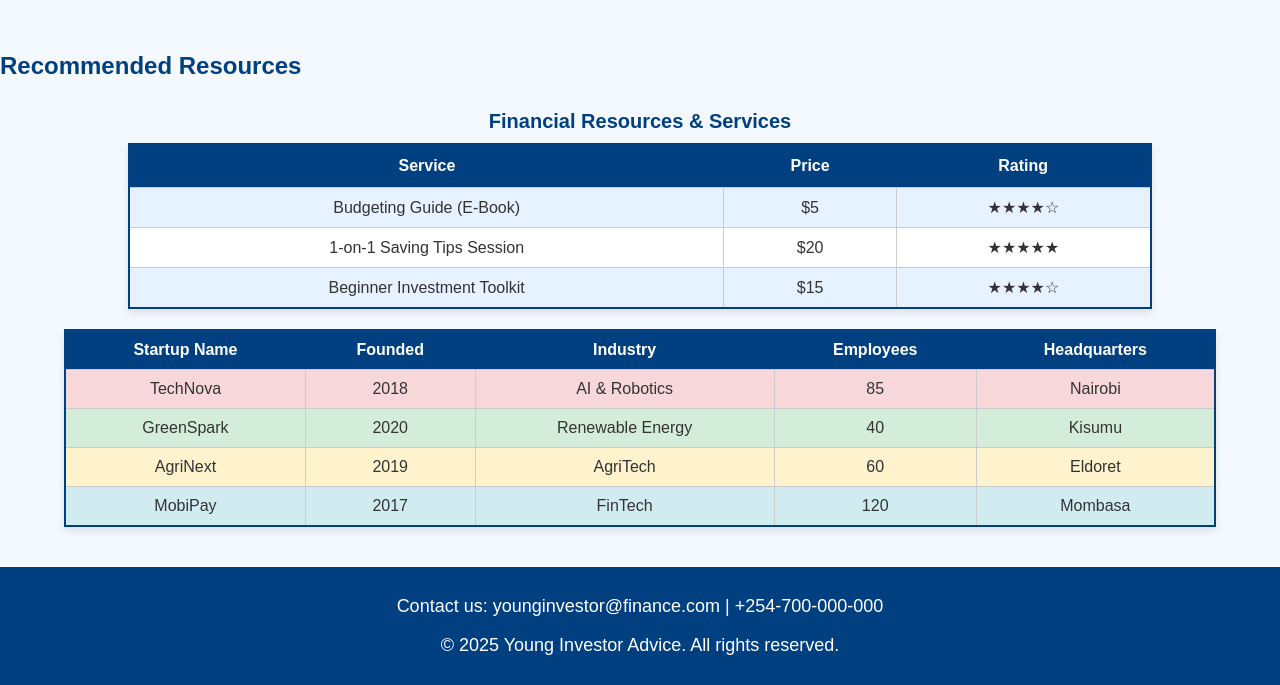
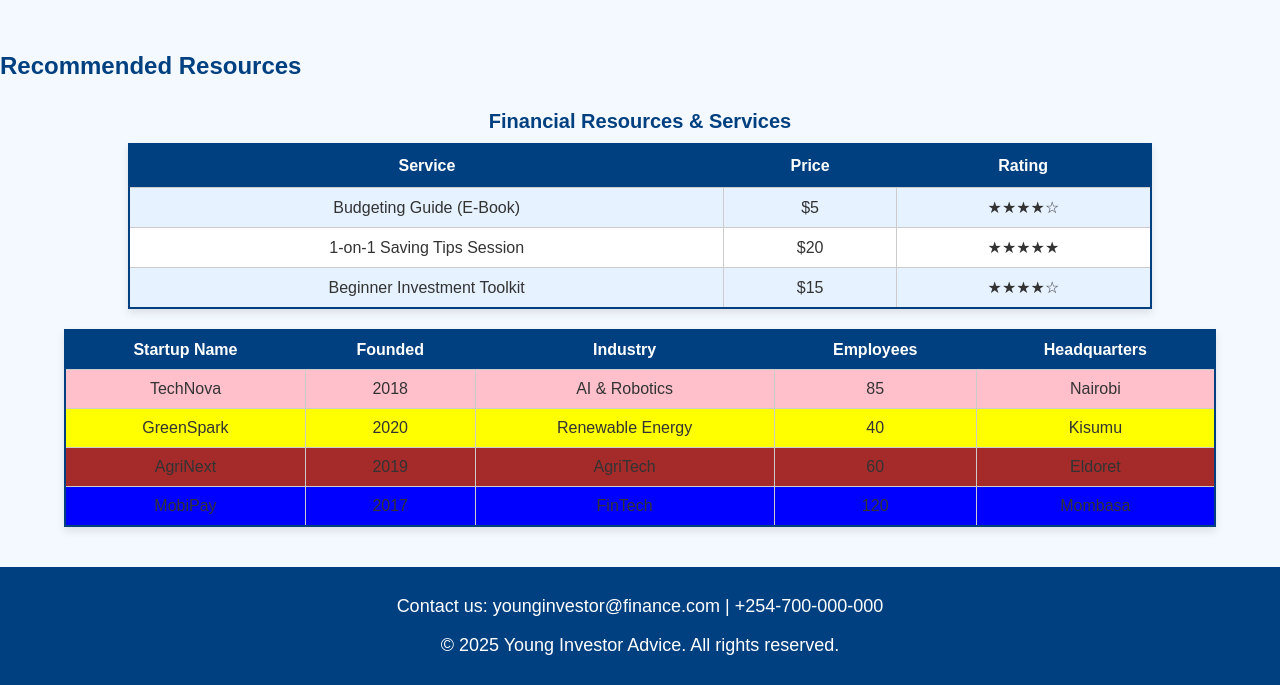
Before and after one commit to jonahmzera/25-1582, a plain HTML site: page index.html in a window 1280 px wide. Shown: the part 1357-2042 px from the top of the page. Drawn offline with Linux system fonts and the light colour scheme.

Commit message:
Update index.html

```diff
--- a/index.html
+++ b/index.html
@@ -219,35 +219,35 @@
   </section>
   <section>
      <table border="1" style="border-collapse: collapse; width: 90%; margin-bottom: 40px; text-align: center;">
-    <tr style="background-color: #5a7dad; color: white;">
+    <tr style="background-color: grey; color: white;">
       <th style="padding: 10px;">Startup Name</th>
       <th style="padding: 10px;">Founded</th>
       <th style="padding: 10px;">Industry</th>
       <th style="padding: 10px;">Employees</th>
       <th style="padding: 10px;">Headquarters</th>
     </tr>
-    <tr style="background-color: #f8d7da;">
+    <tr style="background-color:pink;">
       <td style="padding: 10px;">TechNova</td>
       <td style="padding: 10px;">2018</td>
       <td style="padding: 10px;">AI & Robotics</td>
       <td style="padding: 10px;">85</td>
       <td style="padding: 10px;">Nairobi</td>
     </tr>
-    <tr style="background-color: #d4edda;">
+    <tr style="background-color: yellow;">
       <td style="padding: 10px;">GreenSpark</td>
       <td style="padding: 10px;">2020</td>
       <td style="padding: 10px;">Renewable Energy</td>
       <td style="padding: 10px;">40</td>
       <td style="padding: 10px;">Kisumu</td>
     </tr>
-    <tr style="background-color: #fff3cd;">
+    <tr style="background-color: brown;">
       <td style="padding: 10px;">AgriNext</td>
       <td style="padding: 10px;">2019</td>
       <td style="padding: 10px;">AgriTech</td>
       <td style="padding: 10px;">60</td>
       <td style="padding: 10px;">Eldoret</td>
     </tr>
-    <tr style="background-color: #d1ecf1;">
+    <tr style="background-color: blue;">
       <td style="padding: 10px;">MobiPay</td>
       <td style="padding: 10px;">2017</td>
       <td style="padding: 10px;">FinTech</td>
```
